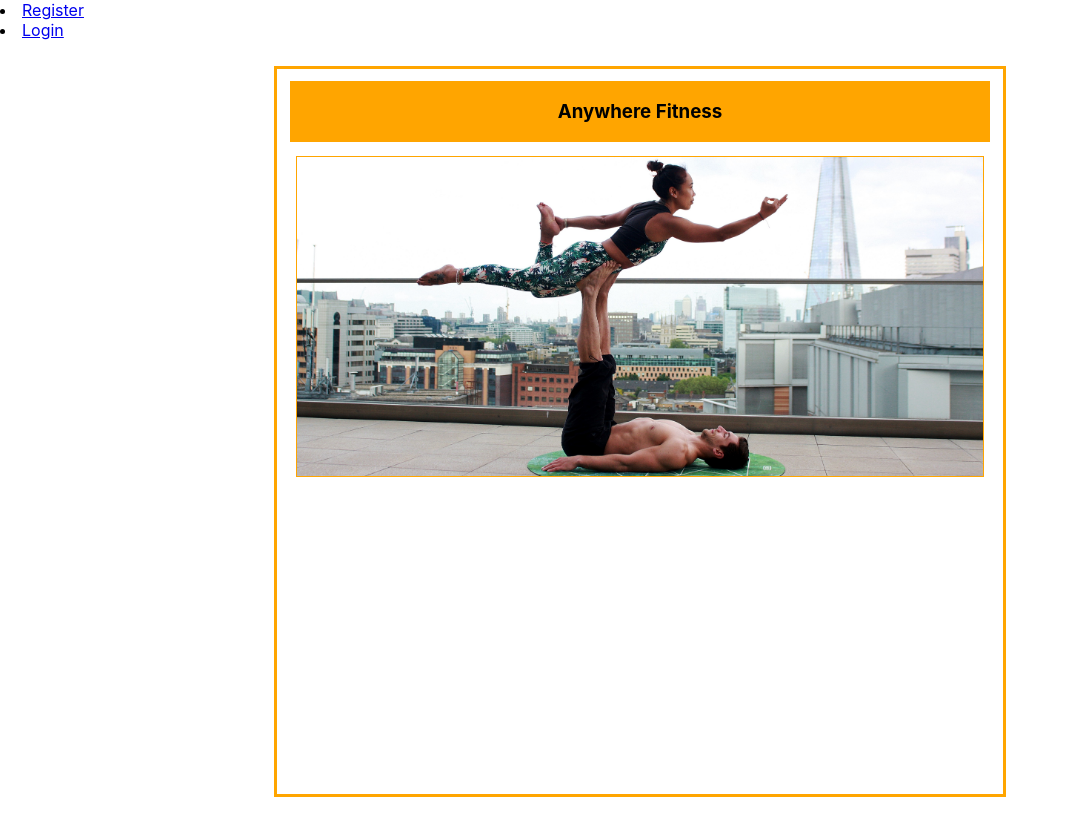
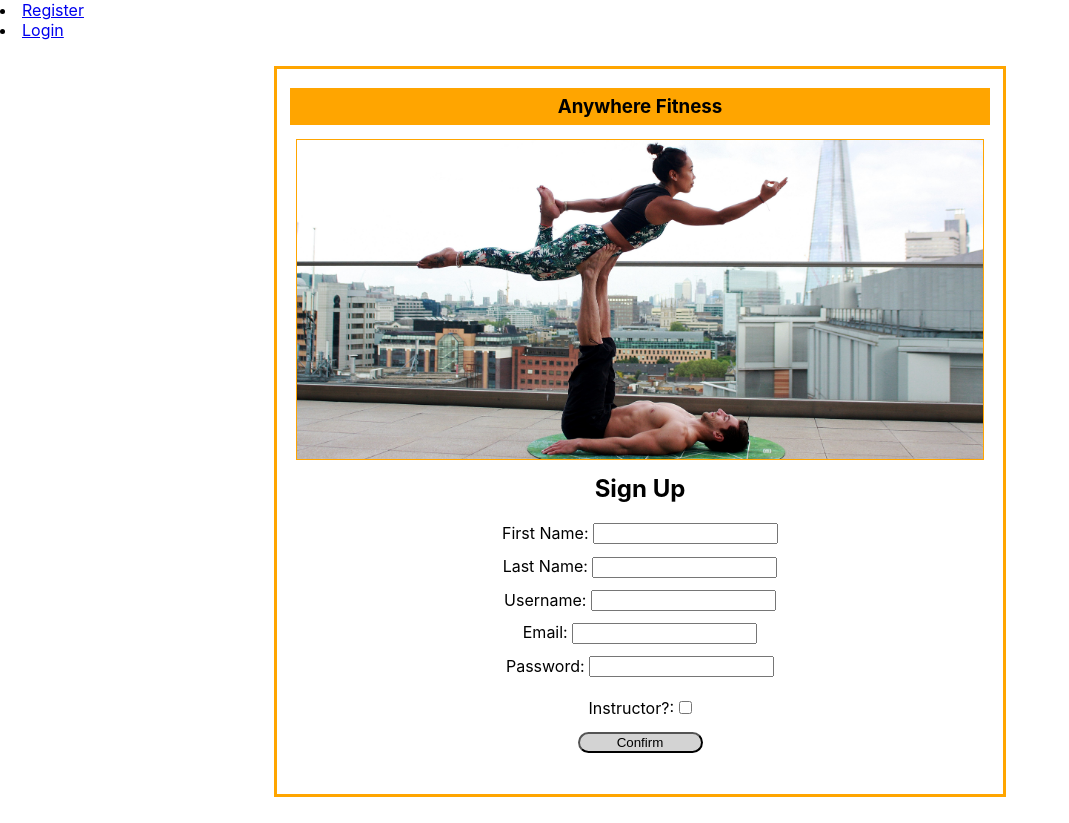
Before and after one commit to Kandelonius/back-up, a React (Create React App) app in the folder bw-back-up/: page /register in a window 1280 px wide. Shown: the whole page, without its empty margins (0-1069 px from the left). Built offline with nearby package versions, Linux system fonts and the light colour scheme.

Commit message:
have the basic styling and layout done for the login page.

```diff
--- a/bw-back-up/src/App.js
+++ b/bw-back-up/src/App.js
@@ -1,7 +1,7 @@
 
 import React, { Component } from 'react';
 import Login from './components/UserLogin';
-import Register from './components/Register'
+import Register from './components/Register';
 // import Div from './styled-comp'
 import { Link, Route } from 'react-router-dom';
 
--- a/bw-back-up/src/components/Register.js
+++ b/bw-back-up/src/components/Register.js
@@ -1,7 +1,15 @@
 import React from 'react';
 import UserRegister from './Client/ClientRegister';
 import InstructorRegister from './Instructors/InstructorRegister';
-import Div from './styled-comp.jsx'
+import Div from './styled-comp/register-comp.jsx'
+
+const initialFormValues = {
+    firstname: '',
+    lastname: '',
+    username: '',
+    email: '',
+    password: '',
+}
 
 function Register(props) {
 
@@ -12,7 +20,53 @@ function Register(props) {
                 <h3>Anywhere Fitness</h3>
             </header>
             <img src="/img/fitness-couple.jpg" className="registerImage" alt="Man holding woman up with his feet as she poses" />
+            <h2>Sign Up</h2>
+            <div class="input-form">
+                <label>First Name:&nbsp;
+                        <input
+                        // value={values.firstname}
+                        // onChange={onInputChange}
+                        name='username'
+                        type='text'
+                    /></label>
+                <label>Last Name:&nbsp;
+                        <input
+                        // value={values.lastname}
+                        // onChange={onInputChange}
+                        name='username'
+                        type='text'
+                    /></label>
+                <label>Username:&nbsp;
+                        <input
+                        // value={values.username}
+                        // onChange={onInputChange}
+                        name='username'
+                        type='text'
+                    /></label>
+                <label>Email:&nbsp;
+                        <input
+                        // value={values.email}
+                        // onChange={onInputChange}
+                        name='email'
+                        type='text'
+                    /></label>
+                <label>Password:&nbsp;
+                        <input
+                        // value={values.password}
+                        // onChange={onInputChange}
+                        name='password'
+                        type='password'
+                    /></label>
+            </div>
+            <label>Instructor?:&nbsp;
+        <input
+                    // checked={values.role}
+                    // onChange={onCheckboxChange}
+                    name='role'
+                    type='checkbox'
+                /></label>
 
+            <button>Confirm</button>
         </Div>
     )
 }
--- a/bw-back-up/src/components/UserLogin.js
+++ b/bw-back-up/src/components/UserLogin.js
@@ -1,27 +1,43 @@
 import React from 'react';
-
+import Div from './styled-comp/login-comp.jsx'
 
 const initialFormValues = {
     username: '',
-    email: '',
-    authenticationCode: '',
-    website: '',
+    password: '',
 }
 
 
 function UserLogin(props) {
     return (
-        <div>
-            <h2>Sign Up</h2>
+        <Div>
+            <header>
+                <h2>Login</h2>
+            </header>
+            <img src="/img/swimming.jpg" className="loginImage" alt="people swimming in lanes of a pool" />
+            <label>Username:&nbsp;
+                        <input
+                    // value={values.username}
+                    // onChange={onInputChange}
+                    name='username'
+                    type='text'
+                /></label>
+            <label>Password:&nbsp;
+                        <input
+                    // value={values.password}
+                    // onChange={onInputChange}
+                    name='password'
+                    type='password'
+                /></label>
+            <label>Instructor:&nbsp;
+        <input
+                    // checked={values.role}
+                    // onChange={onCheckboxChange}
+                    name='role'
+                    type='checkbox'
+                /></label>
 
-            {/* <MakeForm
-                values={userValues}
-                onInputChange={onInputChange}
-                onSubmit={onSubmit}
-                disabled={formDisabled}
-                errors={formErrors}
-            /> */}
-        </div>
+            <button>Let's get moving!</button>
+        </Div>
     )
 }
 export default UserLogin
--- /dev/null
+++ b/bw-back-up/src/components/styled-comp/login-comp.jsx
@@ -0,0 +1,37 @@
+import styled from 'styled-components'
+
+const Div = styled.div`
+    display:flex;
+    flex-direction: column;
+    height:500px;
+    width: 500px;
+    margin: 2% auto;
+    padding: 1%;
+    border: 3px solid orange;
+    *{
+        margin: 1% auto;
+    }
+    header{
+        background-color: orange;
+        display:flex;
+        justify-content:center;
+        width:100%;
+    }
+    .input-form{
+        width:50%;
+        display:flex;
+        flex-direction:column;
+        justify-items:space-between;
+    }
+    img{
+        border: 1px solid orange;
+        width:98%;
+    }
+    button{
+        width:125px;
+        background-color: lightgray;
+        border-radius: 15px;
+    }
+`
+
+export default Div
--- a/bw-back-up/src/components/styled-comp.jsx
+++ b/bw-back-up/src/components/styled-comp/register-comp.jsx
@@ -8,18 +8,29 @@ const Div = styled.div`
     margin: 2% auto;
     padding: 1%;
     border: 3px solid orange;
-
+    *{
+        margin: 1% auto;
+    }
     header{
         background-color: orange;
         display:flex;
         justify-content:center;
         width:100%;
     }
-
+    .input-form{
+        width:50%;
+        display:flex;
+        flex-direction:column;
+        justify-items:space-between;
+    }
     img{
         border: 1px solid orange;
         width:98%;
-        margin:2% auto;
+    }
+    button{
+        width:125px;
+        background-color: lightgray;
+        border-radius: 15px;
     }
 `
 
```
Also changed, not shown: 1 other file (tests, documents, lock files or other folders).
